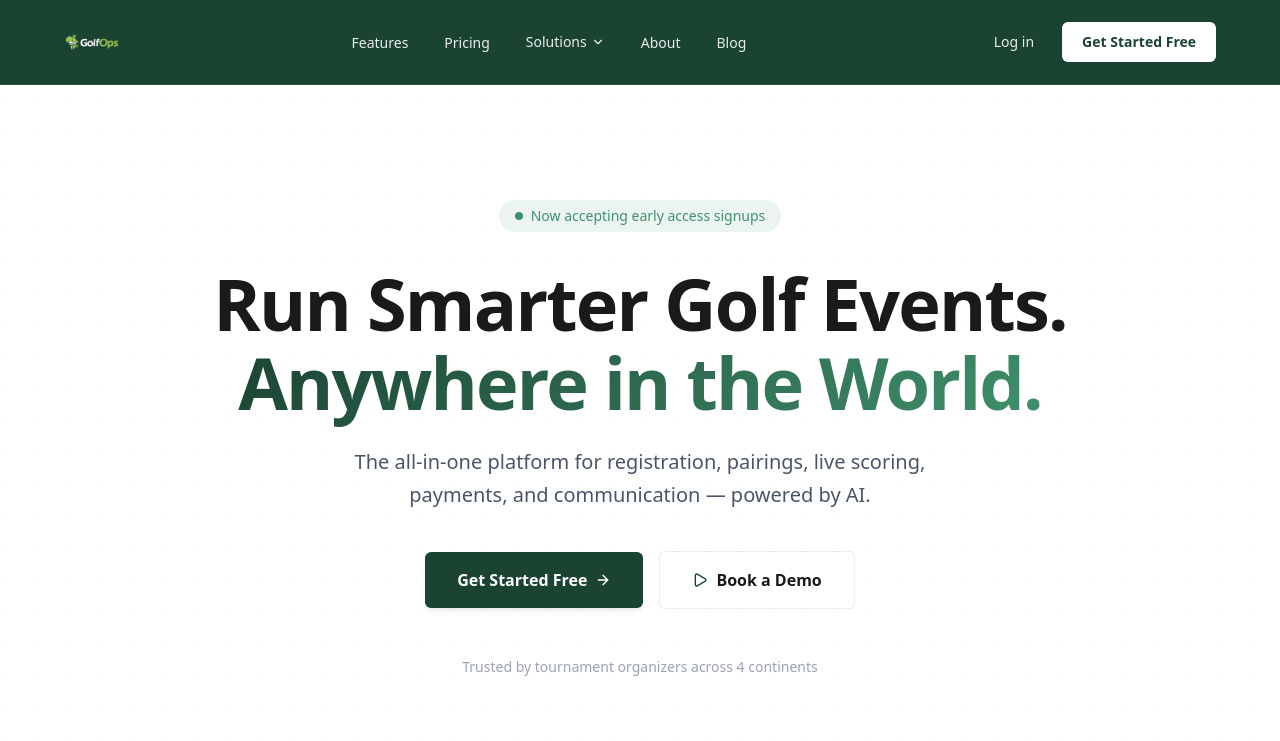
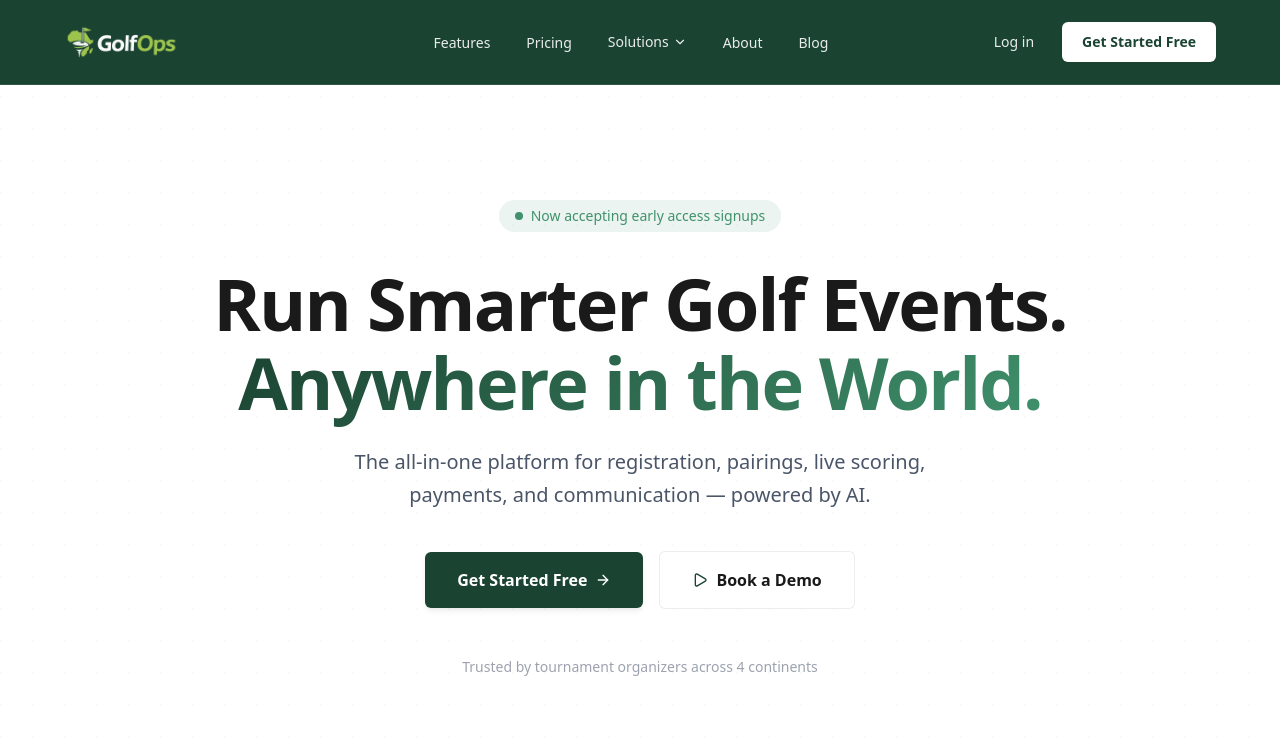
Before and after one commit to kb546/golfops, a Next.js app: page / in a window 1280 px wide. Shown: the top 741 px of the page. Built offline with nearby package versions, Linux system fonts and the light colour scheme.

Commit message:
tweak: further increase logo size visibility

```diff
--- a/src/components/shared/logo.tsx
+++ b/src/components/shared/logo.tsx
@@ -12,19 +12,19 @@ export function Logo({ className, size = "nav" }: LogoProps) {
     <Link
       href="/"
       className={cn(
-        "inline-flex shrink-0 items-center",
+        "relative inline-flex shrink-0 items-center overflow-visible",
+        size === "nav" ? "h-12 w-[190px] sm:w-[220px]" : "h-16 w-[250px] sm:w-[300px]",
         className
       )}
     >
       <Image
         src="/logo.png"
         alt="GolfOps"
-        width={size === "nav" ? 220 : 300}
-        height={size === "nav" ? 64 : 88}
+        fill
         sizes={size === "nav" ? "220px" : "300px"}
         className={cn(
-          "h-auto w-auto max-w-none object-contain",
-          size === "nav" ? "max-h-12 sm:max-h-14" : "max-h-16 sm:max-h-20"
+          "object-contain object-left origin-left",
+          size === "nav" ? "scale-[2.4]" : "scale-[2.65]"
         )}
         priority
       />
```
